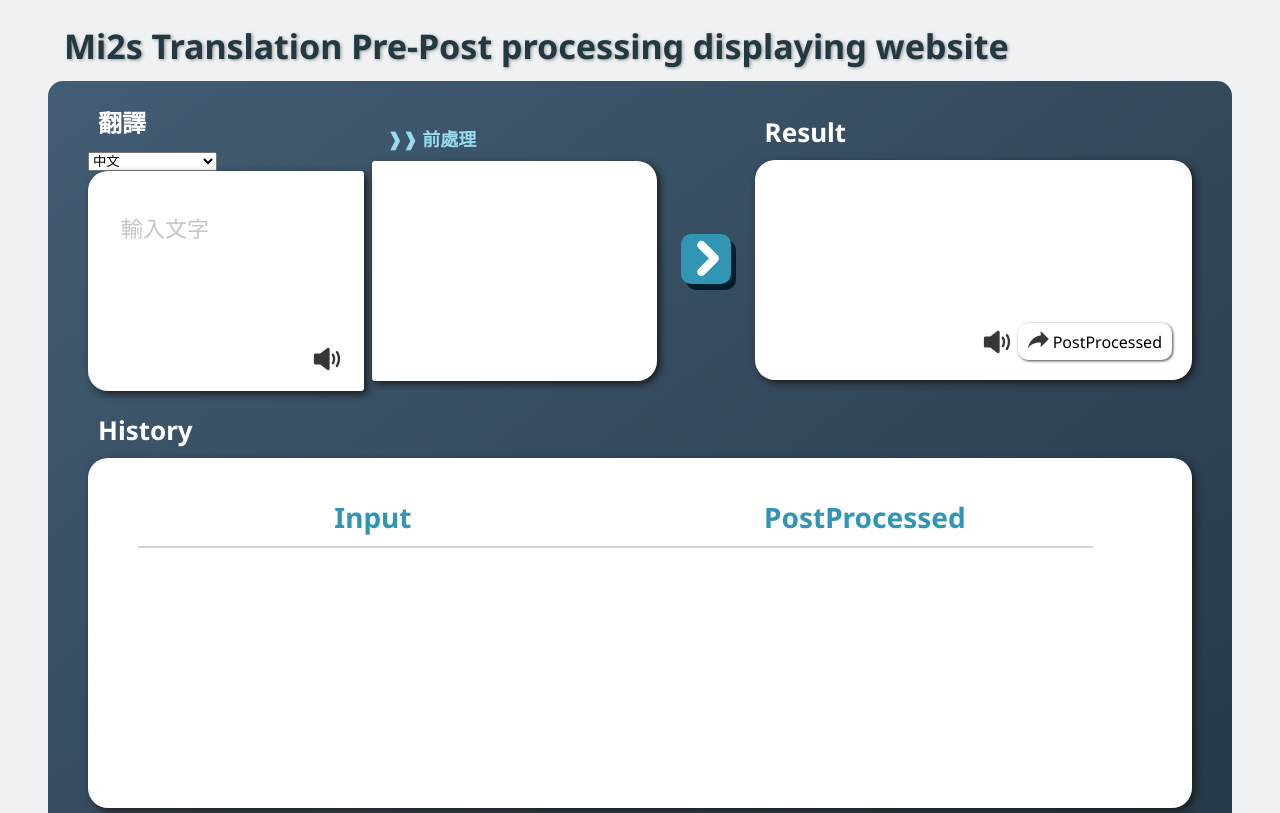
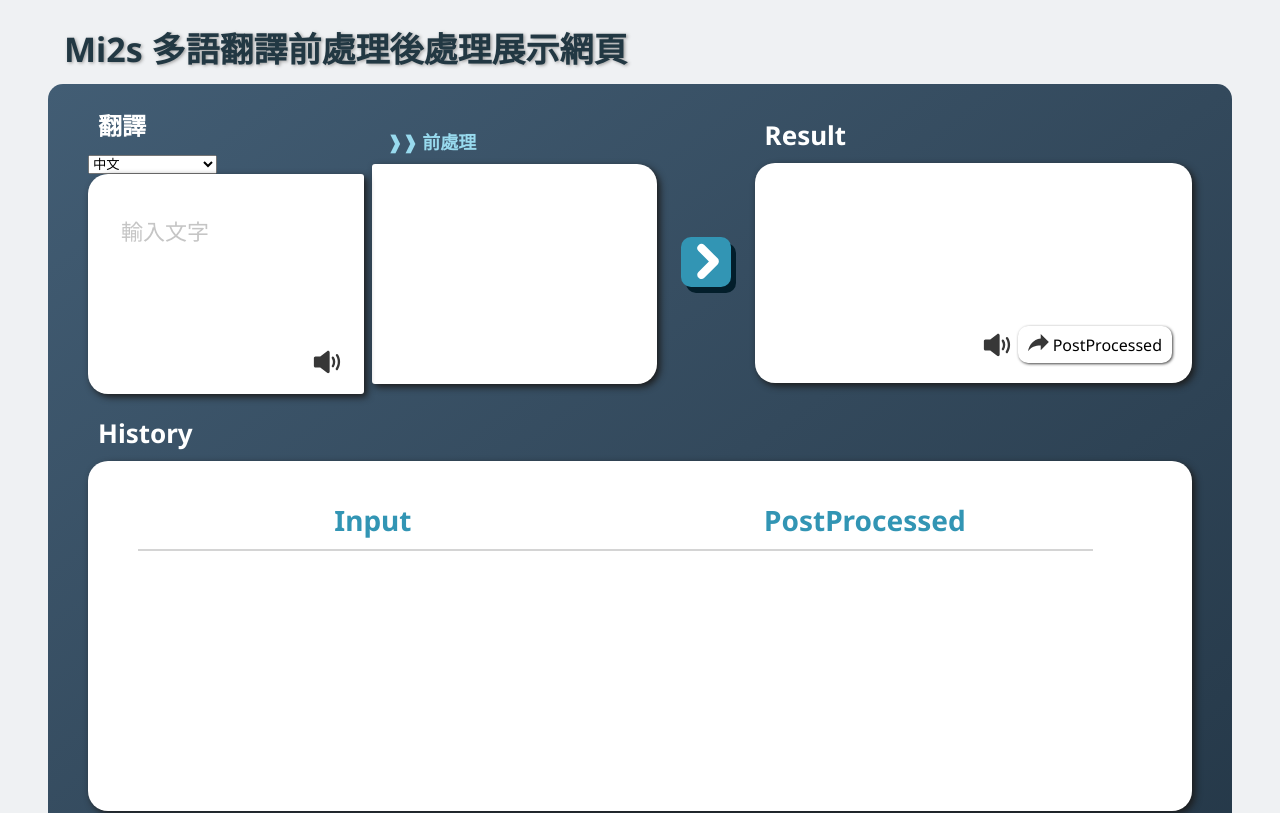
Before and after one commit to grtj1417/Translation_Website, a React (Vite) app: page / in a window 1280 px wide. Shown: the top 813 px of the page. Built offline with nearby package versions, Linux system fonts and the light colour scheme.

Commit message:
modify language

```diff
--- a/src/App.jsx
+++ b/src/App.jsx
@@ -124,7 +124,7 @@ function App() {
   return (
     <div className='container'>
       <h1 className='header'>
-        Mi2s Translation Pre-Post  processing displaying website
+        {t("TITLE_TEXT")}
       </h1>
 
       <div className='main-content' style={{ height: showFullHistory ? "120vh" : "105vh" }}>
--- a/src/api/translateApi.tsx
+++ b/src/api/translateApi.tsx
@@ -129,4 +129,7 @@ async function mi2s_translation(src: string, tgt: string, inputString: string) {
         throw error;
     }
 }
+
+
+
 export { translate };
--- a/src/i18n.js
+++ b/src/i18n.js
@@ -5,6 +5,7 @@ import { initReactI18next } from 'react-i18next';
 const resources = {
     en: {
         translation: {
+            "TITLE_TEXT":"Mi2s MultiLingual Translation Pre-Post processing displaying website",
             "select_language": "Select Language",
             "input_language": "Leave a comment here",
             "translate": "Translate"
@@ -12,6 +13,7 @@ const resources = {
     },
     zh: {
         translation: {
+            "TITLE_TEXT":"Mi2s 多語翻譯前處理後處理展示網頁",
             "select_language": "選擇語言",
             "input_language": "輸入文字",
             "translate": "翻譯"
@@ -19,6 +21,7 @@ const resources = {
     },
     id: {
         translation: {
+            "TITLE_TEXT":"Halaman web tampilan pra-pemrosesan dan pasca-pemrosesan terjemahan multibahasa Mi2s",
             "select_language": "Pilih Bahasa",
             "input_language": "Bahasa Input",
             "translate": "Terjemahkan"
```
